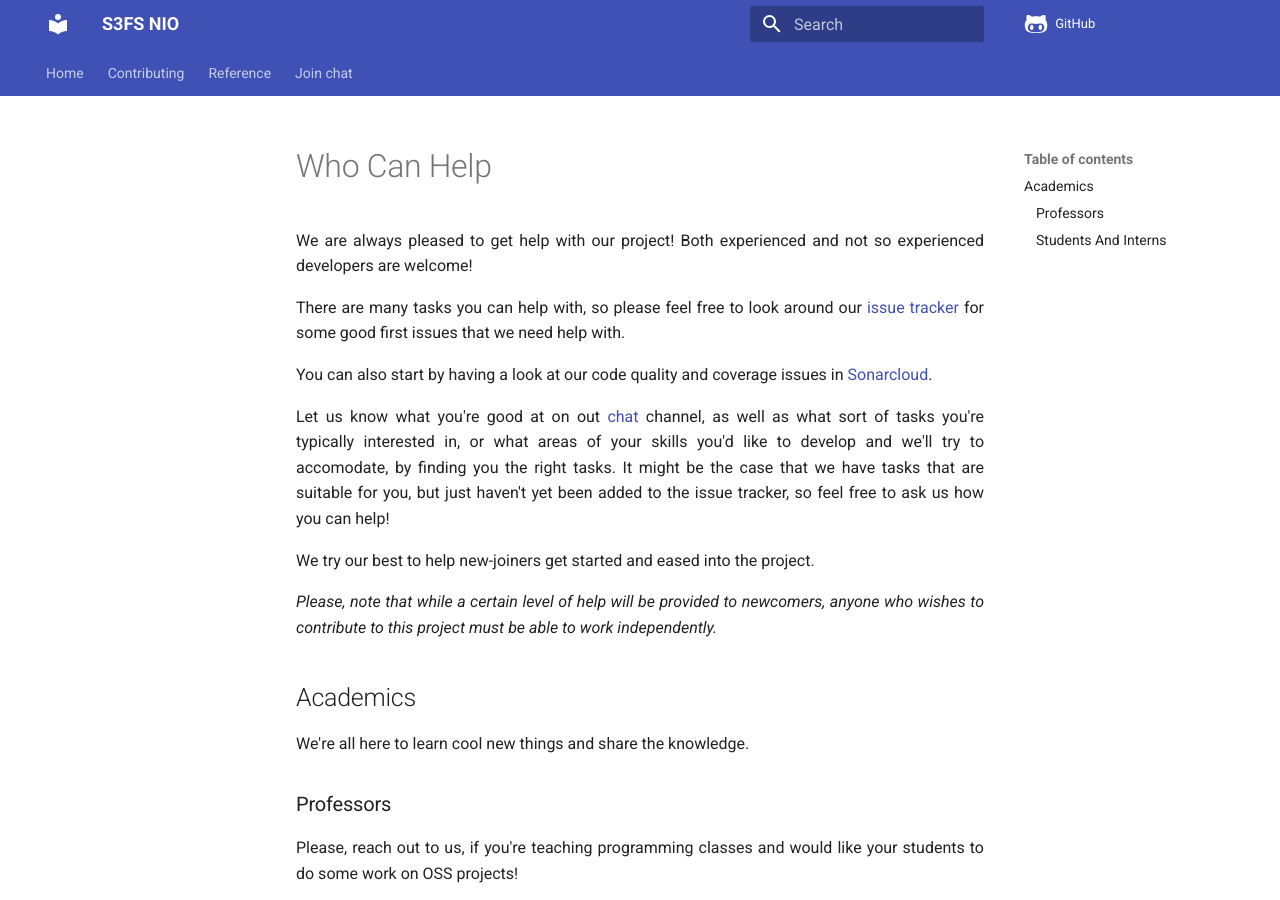
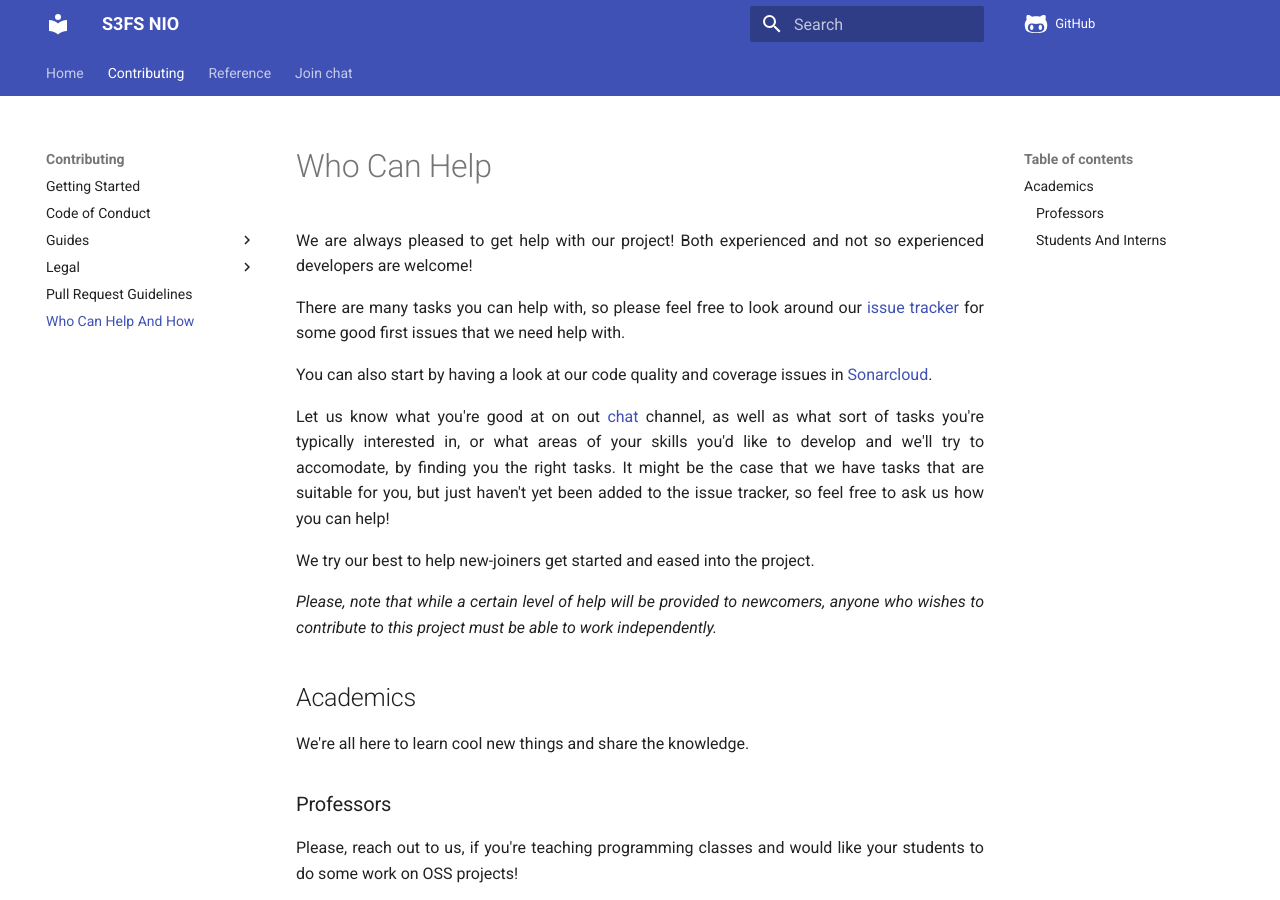
Before and after one commit to carlspring/s3fs-nio, an MkDocs documentation site: the page built from docs/content/contributing/who-can-help-and-how.md, in a window 1280 px wide and 900 px high. Built offline with MkDocs 1.6.1 and Material for MkDocs 9.7.7, drawn with Linux system fonts in a browser that asks for light colours; comment, search, counter and statistics services are not loaded.

Commit message:
Issue 22: Set up a project documentation site using mkdocs and publish it to github.io
Link fixes.

```diff
--- a/docs/mkdocs.yml
+++ b/docs/mkdocs.yml
@@ -122,7 +122,7 @@ nav:
           - MIT: contributing/legal/license-MIT.md
         - ICLA: contributing/legal/ICLA.md
     - Pull Request Guidelines: ./contributing/pull-request-guidelines.md
-    - Who Can Help And How: who-can-help-and-how.md
+    - Who Can Help And How: ./contributing/who-can-help-and-how.md
   - Reference:
     - Configuration Options: reference/configuration-options.md
     - Examples:
```
